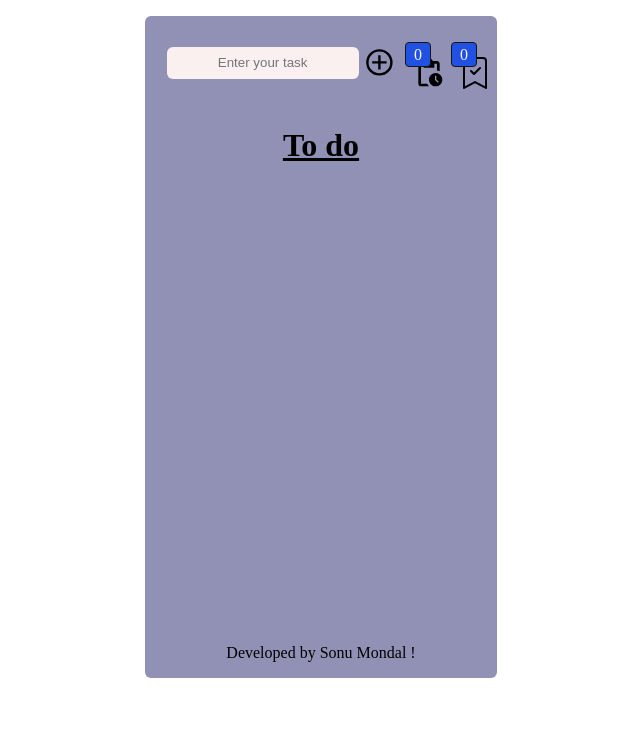
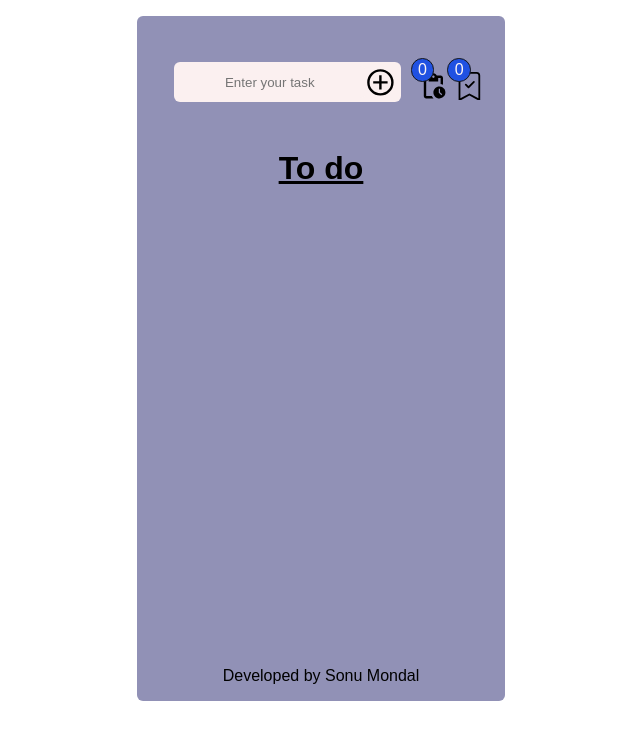
Before and after one commit to sonu2027/to-do-web-app-react, a React (Vite) app: page / in a window 1280 px wide. Shown: the top 740 px of the page, without its empty margins (319-959 px from the left). Built offline with nearby package versions, Linux system fonts and the light colour scheme.

Commit message:
Now, it is completed

```diff
--- a/src/components/aboutTask/aboutTask.css
+++ b/src/components/aboutTask/aboutTask.css
@@ -19,9 +19,13 @@ li{
 .edit-task, .mark-complete{
     font-size: 1.4rem;
 }
-.edit-task:hover, .mark-complete:hover{
+.edit-task:hover{
     cursor: pointer;
-    color: #fff;
+    color: rgb(169, 169, 52);
+}
+.mark-complete:hover{
+    cursor: pointer;
+    color: rgb(4, 128, 4);
 }
 .delete-icon{
     font-size: 1.4rem;
@@ -46,3 +50,6 @@ li{
 .input-item input:focus{
     outline: none;
 }
+body{
+    font-family: sans-serif;
+}
--- /dev/null
+++ b/src/components/completeTask/CompleteTask.jsx
@@ -0,0 +1,10 @@
+import {BsBookmarkCheck} from "react-icons/bs"
+function CompleteTask(prop) {
+    return (
+        <div className="calculating-complete-task">
+            <div className="box">{prop.num}</div>
+            <BsBookmarkCheck className="bookmark" />
+        </div>
+    )
+}
+export default CompleteTask
--- /dev/null
+++ b/src/components/pendingTask/PendingTask.jsx
@@ -0,0 +1,10 @@
+import { MdPendingActions } from "react-icons/md"
+function PendingTask(prop) {
+    return (
+        <div className="calculating-pending-task">
+            <div className="box">{prop.num}</div>
+            <MdPendingActions className="pending" />
+        </div>
+    )
+}
+export default PendingTask
--- a/src/components/task/AddTask.jsx
+++ b/src/components/task/AddTask.jsx
@@ -2,14 +2,17 @@ import { useState } from "react"
 import AboutTask from "../aboutTask/AboutTask"
 import "./addTask.css"
 import { GrAddCircle } from "react-icons/gr"
-import { BsBookmarkCheck } from "react-icons/bs"
-import { MdPendingActions } from "react-icons/md"
+// import { BsBookmarkCheck } from "react-icons/bs"
+import PendingTask from "../pendingTask/PendingTask.jsx"
+import CompleteTask from "../completeTask/CompleteTask"
+// import { MdPendingActions } from "react-icons/md"
 
 function AddTask() {
     const [inputValue, setInputValue] = useState("")
     const [task, addTask] = useState([])
     const [taskComplete, setTaskComplete] = useState(0)
     const [taskPending, setTaskPending] = useState(0)
+    const [appearButton, setAppearButton] = useState(false)
 
     function handleInputValue(e) {
         setInputValue(e.target.value)
@@ -21,19 +24,24 @@ function AddTask() {
             })
             setInputValue("")
             setTaskPending(taskPending + 1)
+            setAppearButton(true)
         }
-        else{
+        else {
             alert("Please, write some task to add")
         }
     }
 
     function deleteItem(id) {
-        console.log("Delete");
         addTask((state) => {
             return state.filter((e, i) => {
                 return i != id
             })
         })
+        setTaskPending(taskPending-1)
+        console.log("task", task.length);
+        if(task.length==1){
+            setAppearButton(false)
+        }
     }
 
     function markComplete(id) {
@@ -44,32 +52,30 @@ function AddTask() {
             })
         })
         setTaskComplete(taskComplete + 1)
+        setTaskPending(taskPending-1)
+        console.log("task", task.length);
+        if(task.length==1){
+            setAppearButton(false)
+        }
     }
-
+    function manageTask() {
+        addTask([])
+        setAppearButton(false)
+        setTaskComplete(0)
+        setTaskPending(0)
+    }
     return (
         <div className="add-task-main-div">
-            {/* <div className="task-calculating">
-                <div className="calculating-pending-task">
-                    <div className="box">{taskPending}</div>
-                    <MdPendingActions className="pending" />
+            <div className="input">
+                <div className="input-div">
+                    <input id="inputTag" type="text" placeholder="Enter your task" onChange={handleInputValue} value={inputValue} />
+
+                    <GrAddCircle id="add-icon" onClick={handleTask} /><br />
                 </div>
-                <div className="calculating-complete-task">
-                    <div className="box">{taskComplete}</div>
-                    <BsBookmarkCheck className="bookmark" />
-                </div>
-            </div> */}
-            <div className="input">
-                <input id="inputTag" type="text" placeholder="Enter your task" onChange={handleInputValue} value={inputValue} />
 
-                <GrAddCircle id="add-icon" onClick={handleTask} /><br />
-
-                <div className="calculating-pending-task">
-                    <div className="box">{taskPending}</div>
-                    <MdPendingActions className="pending" />
-                </div>
-                <div className="calculating-complete-task">
-                    <div className="box">{taskComplete}</div>
-                    <BsBookmarkCheck className="bookmark" />
+                <div className="task-status">
+                <PendingTask num={taskPending} />
+                <CompleteTask num={taskComplete} />
                 </div>
             </div><br />
 
@@ -80,9 +86,14 @@ function AddTask() {
             {task.map((e, i) =>
                 <AboutTask onMark={markComplete} onSelect={deleteItem} key={i} task={e} id={i} />
             )}
+            {appearButton == true ? (
+                <button onClick={manageTask} className="reset-button">Reset</button>
+            ) : ""}
+
             <footer>
-                Developed by Sonu Mondal !
+                Developed by Sonu Mondal
             </footer>
+
         </div>
     )
 }
--- a/src/components/task/addTask.css
+++ b/src/components/task/addTask.css
@@ -3,7 +3,7 @@
     padding: 0;
 }
 .add-task-main-div{
-    width: 22rem;
+    width: 23rem;
     background-color: rgb(145, 145, 182);
     /* background-color: #fff; */
     display: flex;
@@ -47,15 +47,15 @@ h1{
     display: flex;
     justify-content: center;
     align-items: center;
-    column-gap: 6px;
-    margin-top: 1rem;
+    column-gap: 10px;
+    margin-top: 2rem;
 }
 footer{
     margin-top: 60vh;
 }
 .calculating-complete-task .box, .calculating-pending-task .box{
-    height: 1.2rem;
-    width: 1.2rem;
+    height: 1.1rem;
+    width: 1.1rem;
     padding: 2px;
     border: 1px solid rgb(22, 22, 22);
     position: relative;
@@ -63,14 +63,15 @@ footer{
     right: 8px;
     z-index: 1;
     background-color: rgb(32, 81, 226);
-    border-radius: 4px;
+    border-radius: 50%;
     display: flex;
     justify-content: center;
     align-items: center;
     color: rgb(253, 245, 245);
 }
 .bookmark, .pending{
-    font-size: 2rem;
+    font-size: 1.8rem;
+    margin-bottom: 12px;
 }
 .calculating-complete-task{
     position: relative;
@@ -80,9 +81,27 @@ footer{
     position: relative;
     left: 0.5rem;
 }
-/* .task-calculating{
+.reset-button{
+    padding: 5px 10px;
+    margin-top: 1rem;
+    border-radius: 4px;
+    border: 1px solid rgb(95, 90, 90);
+    background-color: rgb(243, 220, 220);
+}
+.reset-button:hover{
+    cursor: pointer;
+}
+.input-div{
     display: flex;
-} */
+    justify-content: center;
+    align-items: center;
+    background-color: rgb(251, 240, 240);
+    border-radius: 6px;
+    padding: 4px 6px 4px 0;
+}
+.task-status{
+    display: flex;
+}
 
 @media  screen and (max-width:500px) {
     body{
--- a/src/routes/CustomRoutes.jsx
+++ b/src/routes/CustomRoutes.jsx
@@ -1,11 +1,12 @@
-import { Routes, Route } from "react-router-dom"
+// import { Routes, Route } from "react-router-dom"
 import AddTask from "../components/task/AddTask"
 function CustomRoutes() {
     return (
-        <Routes>
-            <Route path="/" element={<AddTask />} />
-            {/* <Route path="" elments=""/> */}
-        </Routes>
+        <AddTask />
+        // <Routes>
+        //     <Route path="/" element={<AddTask />} />
+        //     <Route path="" elments=""/>
+        // </Routes>
     )
 }
 export default CustomRoutes
```
Also changed, not shown: src/components/aboutTask/AboutTask.jsx (+0 -18 lines), src/main.jsx (+4 -4 lines).
